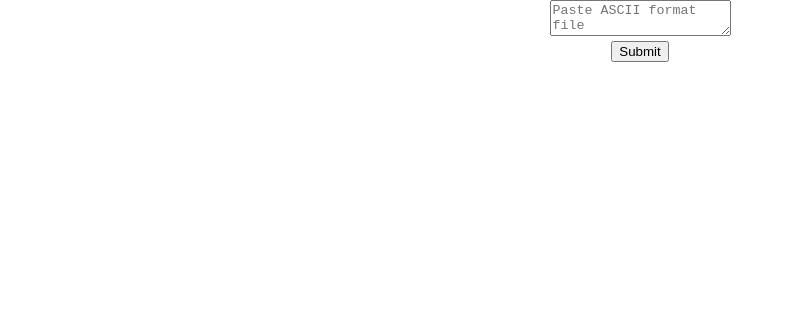
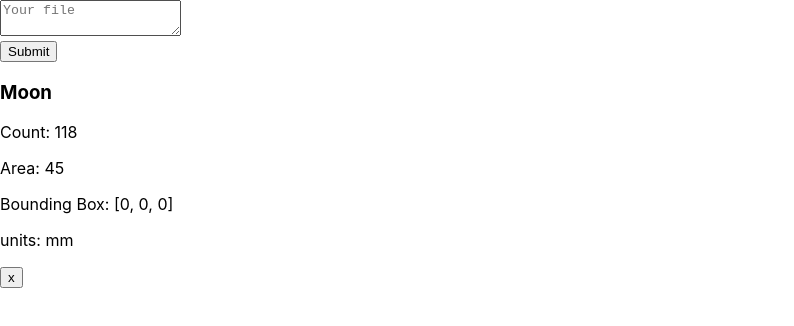
Before and after one commit to HeyMarcy/fr-parse-file, a React (Create React App) app: page / in a window 1280 px wide. Shown: the top 326 px of the page, without its empty margins (0-794 px from the left). Built offline with nearby package versions, Linux system fonts and the light colour scheme.

Commit message:
adds list-item and list of files

```diff
--- a/src/App.js
+++ b/src/App.js
@@ -1,29 +1,14 @@
-import React, { useState } from 'react'
-import './App.css'
+import React from 'react'
+import { FileProvider } from './hooks/FileProvider'
+import StlList from './StlList.js'
 import FileInputForm from './FileInputForm'
-import stlData from './stl-data.json'
-import { v4 } from 'uuid'
 
 function App() {
-    const [files, setFiles] = useState(stlData)
-
     return (
-        <div className="App">
-            <FileInputForm
-                onNewFile={ascii => {
-                    const newFiles = [
-                        ...files,
-                        {
-                            id: v4(),
-                            rating: 0,
-                            ascii,
-                        },
-                    ]
-                    setFiles(newFiles)
-                    console.log(files, newFiles)
-                }}
-            />
-        </div>
+        <FileProvider>
+            <FileInputForm />
+            <StlList />
+        </FileProvider>
     )
 }
 
--- a/src/FileInputForm.js
+++ b/src/FileInputForm.js
@@ -1,29 +1,27 @@
-import React, { useState } from 'react'
+import React from 'react'
+import { useInput, useFiles } from './hooks/FileProvider'
 import asciiParser from './utils/ascii-parser.js'
 
-export const useInput = initialValue => {
-    const [value, setValue] = useState(initialValue)
-    return [
-        { value, onChange: e => setValue(e.target.value) },
-        () => setValue(initialValue),
-    ]
-}
-
-export default function FileInputForm({ onNewFile = f => f }) {
-    const [ascii, resetAscii] = useInput('')
-
+export default function AddFileDataForm() {
+    const [ascii, setAscii] = useInput('')
+    const { addFile } = useFiles()
+    const newFileObj = str => {
+        const parsedFile = asciiParser(str)
+        addFile(parsedFile.name, parsedFile.faceCount)
+    }
     const submit = e => {
         e.preventDefault()
-        onNewFile(ascii.value)
-        resetAscii('')
+        setAscii()
+        return newFileObj(ascii.value)
     }
+
     return (
         <form onSubmit={submit}>
             <textarea
                 {...ascii}
                 className="textarea"
                 type="text"
-                placeholder="Paste ASCII format file"
+                placeholder="Your file"
                 required
             />
             <div>
--- /dev/null
+++ b/src/StlFile.js
@@ -0,0 +1,25 @@
+import React from 'react'
+import { useFiles } from './hooks/FileProvider'
+
+export default function StlFile({
+    id,
+    name,
+    faceCount,
+    area,
+    boundingBox,
+    units,
+}) {
+    const { removeFile } = useFiles()
+
+    return (
+        <section>
+            <h3>{name}</h3>
+            <p>Count: {faceCount}</p>
+            <p>Area: {area}</p>
+            <p>Bounding Box: {boundingBox}</p>
+            <p>units: {units}</p>
+
+            <button onClick={() => removeFile(id)}>x</button>
+        </section>
+    )
+}
--- /dev/null
+++ b/src/StlList.js
@@ -0,0 +1,17 @@
+import React from 'react'
+import StlFile from './StlFile'
+import { useFiles } from './hooks/FileProvider'
+
+export default function StlList() {
+    const { files } = useFiles()
+    console.log(files)
+    return (
+        <div>
+            {files.length === 0 ? (
+                <p>Add an ASCII formatted STL file.</p>
+            ) : (
+                files.map(file => <StlFile key={file.id} {...file} />)
+            )}
+        </div>
+    )
+}
--- a/src/hooks/FileProvider.js
+++ b/src/hooks/FileProvider.js
@@ -2,9 +2,20 @@ import React, { createContext, useContext, useState } from 'react'
 import stlData from '../stl-data.json'
 import { v4 } from 'uuid'
 
+// UseInput
+export const useInput = initialValue => {
+    const [value, setValue] = useState(initialValue)
+    return [
+        { value, onChange: e => setValue(e.target.value) },
+        () => setValue(initialValue),
+    ]
+}
+
+// Context
 const FileContext = createContext()
 export const useFiles = () => useContext(FileContext)
 
+// Provider
 export const FileProvider = ({ children }) => {
     const [files, setFiles] = useState(stlData)
 
```
